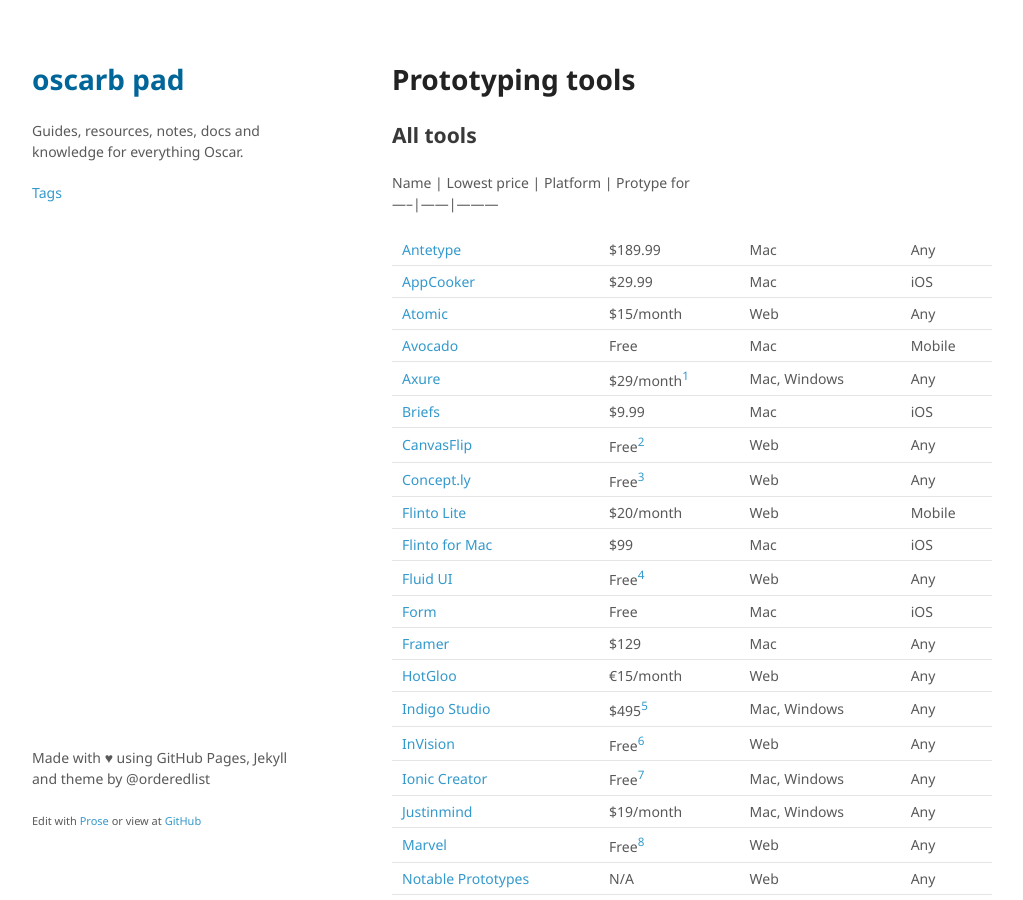
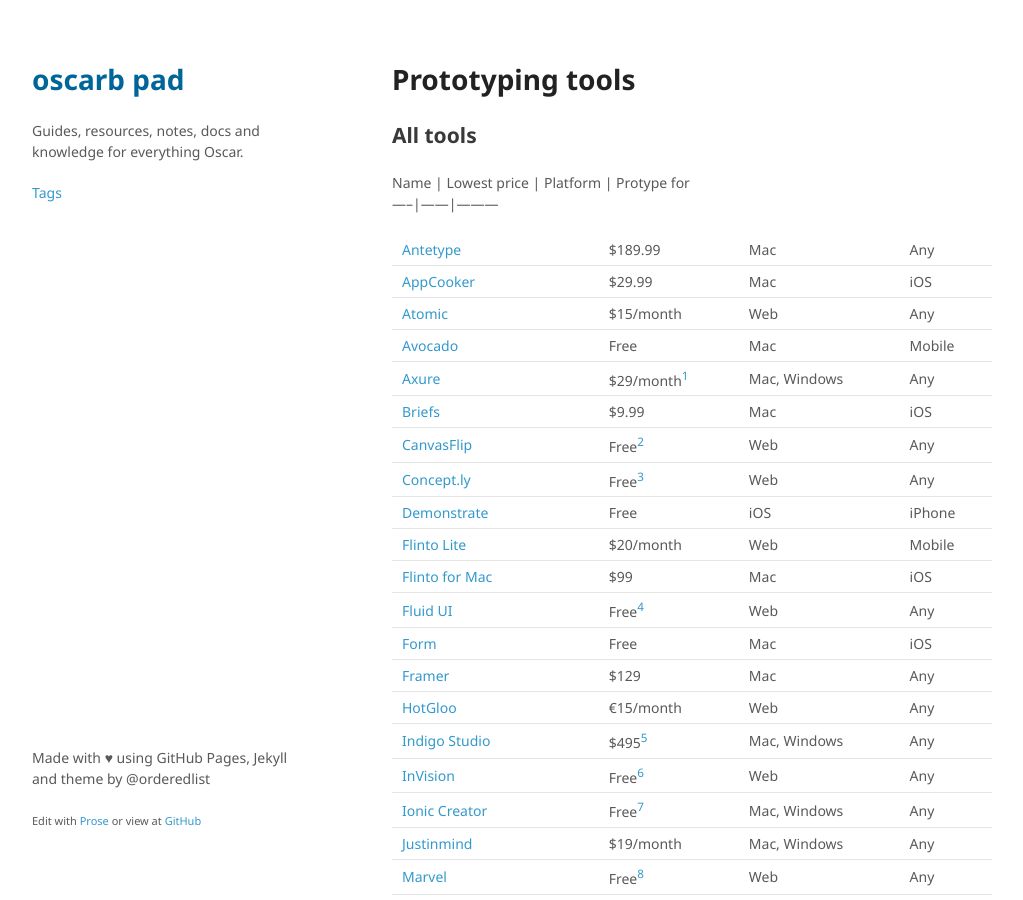
Before and after one commit to oscarb/pad, a Jekyll site: the page built from _docs/prototyping.md, in a window 1280 px wide and 900 px high. Shown: the whole window, without its empty margins (128-1151 px from the left). Built offline with Jekyll 4.4.1, drawn with Linux system fonts in a browser that asks for light colours; some web fonts are replaced.

Commit message:
Updated prototyping.md

```diff
--- a/_docs/prototyping.md
+++ b/_docs/prototyping.md
@@ -24,6 +24,7 @@ Name | Lowest price | Platform | Protype for
 [Briefs](http://giveabrief.com/) | $9.99 | Mac | iOS
 [CanvasFlip](https://www.canvasflip.com/) | Free[^canvasflip] | Web | Any
 [Concept.ly](http://concept.ly/) | Free[^conceptly] | Web | Any
+[Demonstrate](https://itunes.apple.com/in/app/demonstrate-mobile-prototyping/id726285449) | Free | iOS | iPhone
 [Flinto Lite](https://www.flinto.com/) | $20/month | Web | Mobile
 [Flinto for Mac](https://www.flinto.com/mac) | $99 | Mac | iOS
 [Fluid UI](https://www.fluidui.com/) | Free[^fluid] | Web | Any
```
